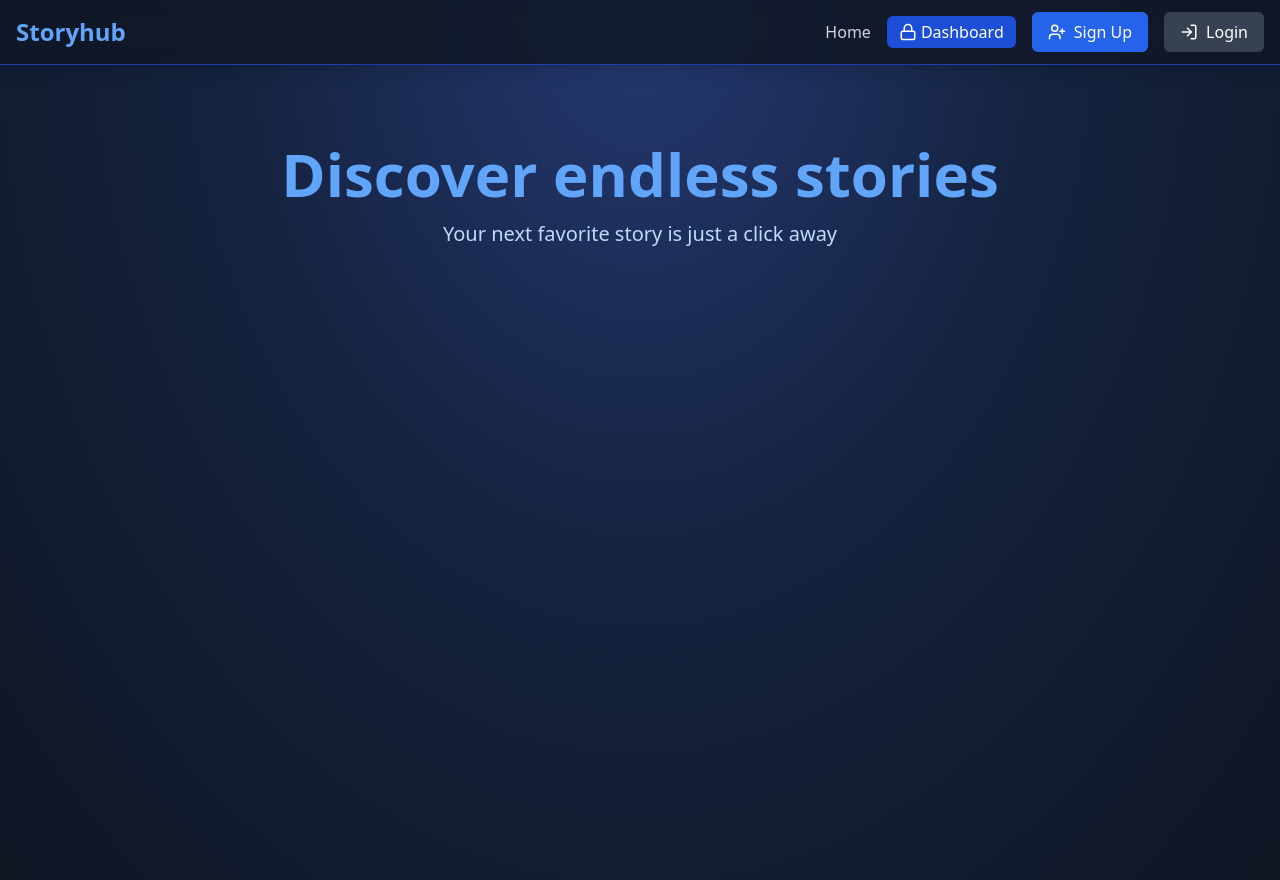
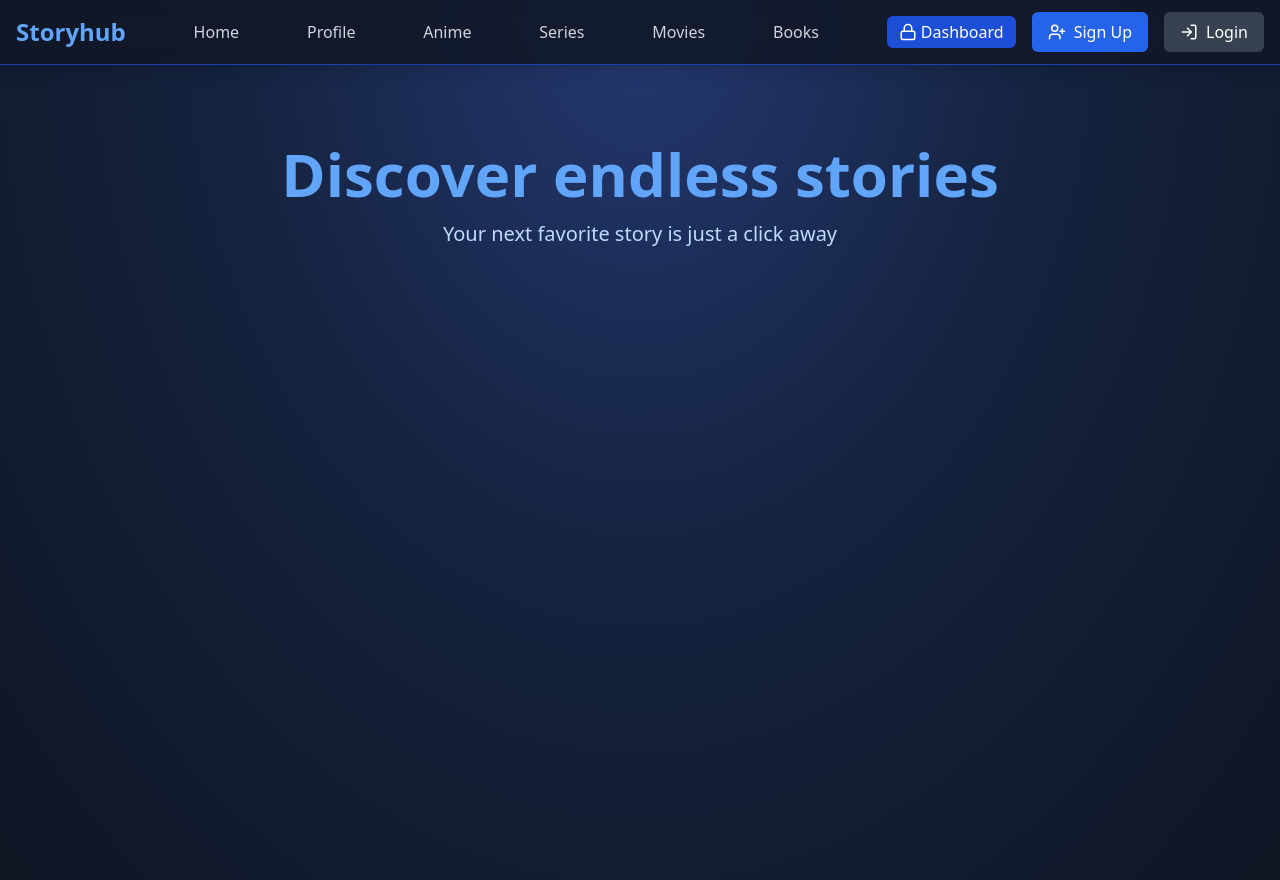
Before and after one commit to moyfdzz/storyhub, a React (Vite) app in the folder frontend/: page / in a window 1280 px wide. Built offline with nearby package versions, Linux system fonts and the light colour scheme; no server answers.

Commit message:
Added new sections to the navbar

```diff
--- a/frontend/src/components/Navbar.jsx
+++ b/frontend/src/components/Navbar.jsx
@@ -17,14 +17,49 @@ const Navbar = () => {
             Storyhub
           </Link>
 
+          <Link
+            to="/"
+            className="text-gray-300 hover:text-blue-400 transition duration-300 ease-in-out"
+          >
+            Home
+          </Link>
+
+          <Link
+            to="/"
+            className="text-gray-300 hover:text-blue-400 transition duration-300 ease-in-out"
+          >
+            Profile
+          </Link>
+
+          <Link
+            to="/"
+            className="text-gray-300 hover:text-blue-400 transition duration-300 ease-in-out"
+          >
+            Anime
+          </Link>
+
+          <Link
+            to="/"
+            className="text-gray-300 hover:text-blue-400 transition duration-300 ease-in-out"
+          >
+            Series
+          </Link>
+
+          <Link
+            to="/"
+            className="text-gray-300 hover:text-blue-400 transition duration-300 ease-in-out"
+          >
+            Movies
+          </Link>
+
+          <Link
+            to="/"
+            className="text-gray-300 hover:text-blue-400 transition duration-300 ease-in-out"
+          >
+            Books
+          </Link>
+
           <nav className="flex flex-wrap items-center gap-4">
-            <Link
-              to={"/"}
-              className="text-gray-300 hover:text-blue-400 transition duration-300 ease-in-out"
-            >
-              Home
-            </Link>
-
             {isAdmin && (
               <Link
                 className="bg-blue-700 hover:bg-blue-600 text-white px-3 py-1 rounded-md font-medium transition duration-300 ease-in-out flex items-center"
```
